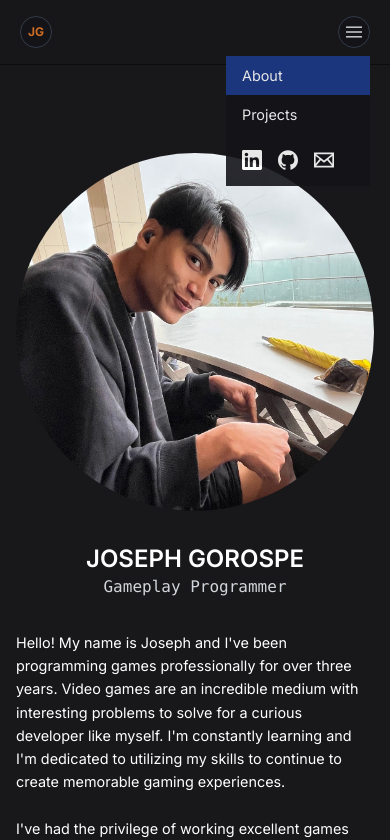
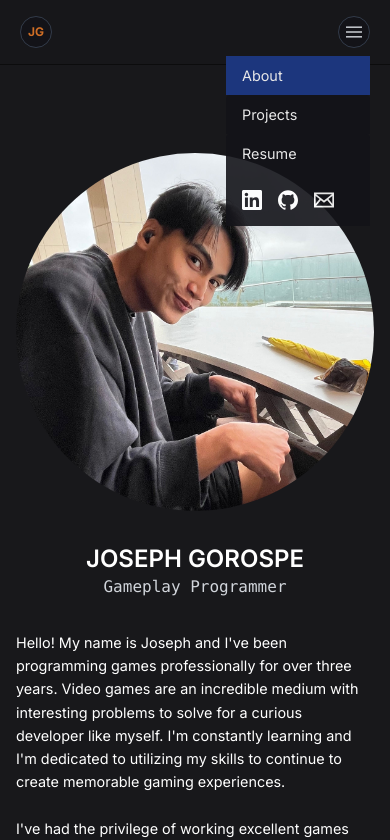
Before and after one commit to jragorospe/personal-portfolio-website, a website: page index.html in a window 390 px wide. Both pictures are taken after a click on the button 354 px from the left and 32 px from the top of the page. Shown: the top 840 px of the page. Drawn offline with Linux system fonts and the light colour scheme.

Commit message:
Added resume to mobile drop down menu

```diff
--- a/index.html
+++ b/index.html
@@ -44,6 +44,7 @@
                     <ul id="dropdown-menu" class="w-36 absolute right-0 hidden paragraph pt-2">
                         <li class=""><p class="bg-blue-900 py-2 px-4 block whitespace-no-wrap">About</p></li>
                         <li class=""><a class="rounded-t bg-black hover:bg-blue-900 py-2 px-4 block whitespace-no-wrap" href="projects.html">Projects</a></li>
+                        <li class=""><a class="rounded-t bg-black hover:bg-blue-900 py-2 px-4 block whitespace-no-wrap" href="/files/Joseph_Gorospe_Gameplay_Programmer_Resume.pdf" target="_blank">Resume</a></li>
                         <li class="">
                             <div class="flex flex-row space-x-4 bg-black py-4 px-4 whitespace-no-wrap">
                                 <a class="" target="_blank" href="https://www.linkedin.com/in/joseph-gorospe/">
```
Also changed, not shown: projects.html (+1 -0 lines).
